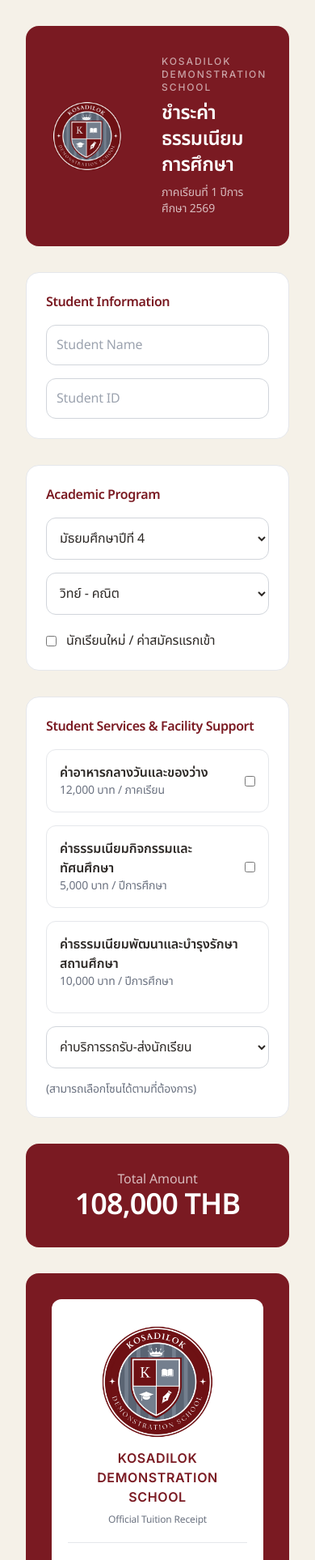
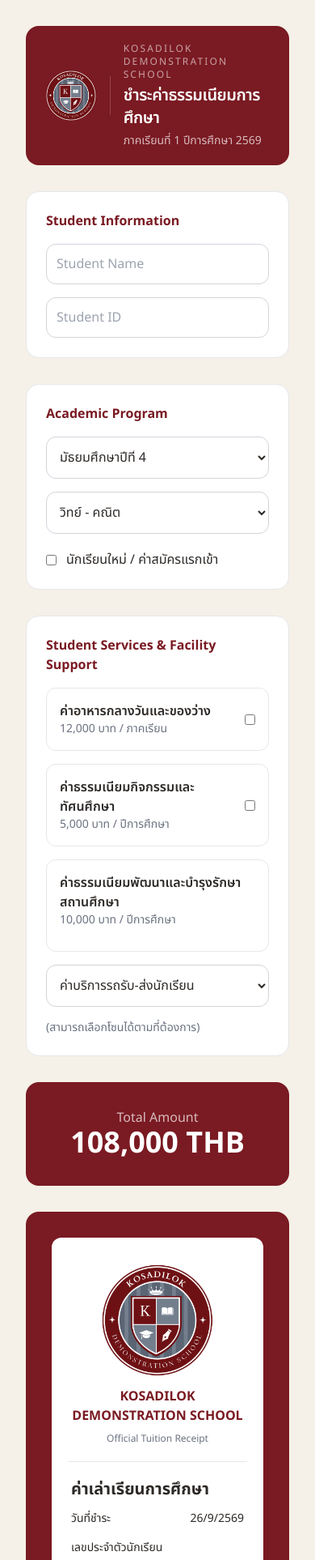
Before and after one commit to kosadilokcenter-commu/tuition-fee-payment-kds, a Next.js app: page / in a window 390 px wide. Shown: the top 1926 px of the page at 81% size. Built offline with nearby package versions, Linux system fonts and the light colour scheme.

Commit message:
Fix header layout and mobile receipt download

```diff
--- a/app/page.tsx
+++ b/app/page.tsx
@@ -1,21 +1,18 @@
 'use client';
 
 import Image from 'next/image';
-import { Inter, Noto_Sans_Thai } from 'next/font/google';
 import { useRef, useState } from 'react';
-import { toJpeg } from 'html-to-image';
-
-const inter = Inter({
-  subsets: ['latin'],
-  display: 'swap',
-  variable: '--font-inter',
-});
+import { Noto_Sans_Thai } from 'next/font/google';
+import { toBlob } from 'html-to-image';
 
 const notoSansThai = Noto_Sans_Thai({
   subsets: ['thai'],
-  display: 'swap',
-  variable: '--font-noto-sans-thai',
+  weight: ['400', '500', '600', '700'],
 });
+
+/* =========================
+   Tuition Database
+========================= */
 
 const tuition = {
   มัธยมศึกษาปีที่_1: {
@@ -163,34 +160,45 @@ const levelLabel = {
 export default function Home() {
   const receiptRef = useRef<HTMLDivElement>(null);
 
+  /* =========================
+     Student Data
+  ========================= */
+
   const [name, setName] = useState('');
   const [studentId, setStudentId] = useState('');
 
-  const [level, setLevel] =
-    useState<keyof typeof tuition>('มัธยมศึกษาปีที่_4');
+  /* =========================
+     Academic Data
+  ========================= */
+
+  const [level, setLevel] = useState<keyof typeof tuition>(
+    'มัธยมศึกษาปีที่_4'
+  );
 
   const [program, setProgram] = useState('วิทย์ - คณิต');
 
   const [firstEntry, setFirstEntry] = useState(false);
+
+  /* =========================
+     Extra Service
+  ========================= */
 
   const [extra, setExtra] = useState({
     food: false,
     activity: false,
   });
 
-  const [busZone, setBusZone] =
-    useState<'none' | 'A' | 'B' | 'C'>('none');
+  const [busZone, setBusZone] = useState<'none' | 'A' | 'B' | 'C'>('none');
 
   const [exporting, setExporting] = useState(false);
 
+  /* =========================
+     Calculate Price
+  ========================= */
+
   const programList = Object.keys(tuition[level].programs);
 
-  const basePrice = (
-    tuition[level].programs as Record<
-      string,
-      { semester: number; yearly: number }
-    >
-  )[program].semester;
+  const basePrice = tuition[level].programs[program].semester;
 
   let admissionFee = 0;
 
@@ -219,21 +227,24 @@ export default function Home() {
 
   const today = new Date().toLocaleDateString('th-TH');
 
+  /* =========================
+     Export Receipt JPG
+  ========================= */
+
   const exportReceipt = async () => {
     if (!receiptRef.current) return;
 
     try {
       setExporting(true);
 
-      if (typeof document !== 'undefined' && document.fonts) {
-        await document.fonts.ready;
-      }
+      await document.fonts.ready;
 
       const element = receiptRef.current;
+
       const width = element.offsetWidth;
       const height = element.scrollHeight;
 
-      const image = await toJpeg(element, {
+      const blob = await toBlob(element, {
         quality: 0.95,
         backgroundColor: '#7A1A22',
         pixelRatio: 3,
@@ -247,17 +258,62 @@ export default function Home() {
         },
       });
 
+      if (!blob) {
+        throw new Error('ไม่สามารถสร้างไฟล์ใบเสร็จได้');
+      }
+
+      const fileName = `KDS-Receipt-${studentId || name || 'student'}.jpg`;
+
+      const file = new File([blob], fileName, {
+        type: 'image/jpeg',
+      });
+
+      /* =========================
+         Mobile Share
+      ========================= */
+
+      if (
+        /iPhone|iPad|iPod|Android/i.test(navigator.userAgent) &&
+        navigator.share &&
+        navigator.canShare &&
+        navigator.canShare({ files: [file] })
+      ) {
+        await navigator.share({
+          files: [file],
+          title: 'KDS Receipt',
+          text: 'ใบเสร็จค่าธรรมเนียมการศึกษา',
+        });
+
+        return;
+      }
+
+      /* =========================
+         Desktop / Android Fallback
+      ========================= */
+
+      const url = URL.createObjectURL(blob);
+
       const link = document.createElement('a');
 
-      link.download = `KDS-Receipt-${studentId || name || 'student'}.jpg`;
-      link.href = image;
+      link.href = url;
+      link.download = fileName;
+      link.style.display = 'none';
 
       document.body.appendChild(link);
       link.click();
       document.body.removeChild(link);
+
+      setTimeout(() => {
+        URL.revokeObjectURL(url);
+      }, 1000);
     } catch (error) {
       console.error(error);
-      alert('Export ใบเสร็จไม่สำเร็จ');
+
+      if (error instanceof DOMException && error.name === 'AbortError') {
+        return;
+      }
+
+      alert('ไม่สามารถดาวน์โหลดใบเสร็จได้ กรุณาลองใหม่อีกครั้ง');
     } finally {
       setExporting(false);
     }
@@ -265,50 +321,37 @@ export default function Home() {
 
   return (
     <main
-      className={`${inter.variable} ${notoSansThai.variable} min-h-screen bg-[#F5F1E8] p-8 text-[#2D2926]`}
-      style={{
-        fontFamily:
-          'var(--font-noto-sans-thai), var(--font-inter), Arial, sans-serif',
-        fontWeight: 400,
-        letterSpacing: '-0.01em',
-      }}
+      className={`${notoSansThai.className} min-h-screen bg-[#F5F1E8] p-8 text-[#2D2926]`}
     >
       {/* =========================
           Minimal Header
       ========================= */}
 
-      <header className="max-w-6xl mx-auto bg-[#7A1A22] rounded-2xl text-white">
-        <div className="px-8 py-9 md:px-12 md:py-10">
-          <div className="flex items-center gap-6">
+      <header className="bg-[#7A1A22] rounded-2xl text-white">
+        <div className="px-6 py-5 md:px-8 md:py-6">
+          <div className="flex items-center gap-4">
             <div className="shrink-0">
               <Image
                 src="/logo-kds.png"
                 alt="KDS Logo"
-                width={88}
-                height={88}
+                width={64}
+                height={64}
                 className="object-contain"
               />
             </div>
 
-            <div className="h-14 w-px bg-white/20" />
+            <div className="h-12 w-px bg-white/20" />
 
             <div>
-              <p
-                className="text-xs md:text-sm text-white/60 tracking-[0.16em] mb-2"
-                style={{
-                  fontFamily:
-                    'var(--font-inter), Arial, sans-serif',
-                  fontWeight: 500,
-                }}
-              >
+              <p className="text-xs md:text-sm text-white/60 tracking-[0.18em] mb-1">
                 KOSADILOK DEMONSTRATION SCHOOL
               </p>
 
-              <h1 className="text-2xl md:text-4xl font-semibold tracking-tight text-white">
+              <h1 className="text-xl md:text-3xl font-semibold tracking-tight text-white">
                 ชำระค่าธรรมเนียมการศึกษา
               </h1>
 
-              <p className="mt-2 text-sm md:text-base text-white/70">
+              <p className="mt-1 text-sm md:text-base text-white/70">
                 ภาคเรียนที่ 1 ปีการศึกษา 2569
               </p>
             </div>
@@ -317,13 +360,11 @@ export default function Home() {
       </header>
 
       <div className="max-w-6xl mx-auto mt-8 space-y-8">
-
         {/* =========================
             Student Info
         ========================= */}
-
         <section className="bg-white rounded-2xl p-6 border text-[#2D2926]">
-          <h2 className="text-[#7A1A22] font-semibold tracking-tight mb-4">
+          <h2 className="text-[#7A1A22] font-bold mb-4">
             Student Information
           </h2>
 
@@ -347,9 +388,8 @@ export default function Home() {
         {/* =========================
             Academic Program
         ========================= */}
-
         <section className="bg-white rounded-2xl p-6 border text-[#2D2926]">
-          <h2 className="text-[#7A1A22] font-semibold tracking-tight mb-4">
+          <h2 className="text-[#7A1A22] font-bold mb-4">
             Academic Program
           </h2>
 
@@ -358,13 +398,10 @@ export default function Home() {
               className="border border-gray-300 bg-white text-[#2D2926] rounded-xl p-3 outline-none focus:border-[#7A1A22]"
               value={level}
               onChange={(e) => {
-                const value =
-                  e.target.value as keyof typeof tuition;
+                const value = e.target.value as keyof typeof tuition;
 
                 setLevel(value);
-                setProgram(
-                  Object.keys(tuition[value].programs)[0]
-                );
+                setProgram(Object.keys(tuition[value].programs)[0]);
               }}
             >
               {Object.keys(tuition).map((item) => (
@@ -400,14 +437,10 @@ export default function Home() {
               <input
                 type="checkbox"
                 checked={firstEntry}
-                onChange={(e) =>
-                  setFirstEntry(e.target.checked)
-                }
+                onChange={(e) => setFirstEntry(e.target.checked)}
               />
 
-              <span>
-                นักเรียนใหม่ / ค่าสมัครแรกเข้า
-              </span>
+              <span>นักเรียนใหม่ / ค่าสมัครแรกเข้า</span>
             </label>
           )}
         </section>
@@ -415,9 +448,8 @@ export default function Home() {
         {/* =========================
             Student Services & Facility Support
         ========================= */}
-
         <section className="bg-white rounded-2xl p-6 border text-[#2D2926]">
-          <h2 className="text-[#7A1A22] font-semibold tracking-tight mb-4">
+          <h2 className="text-[#7A1A22] font-bold mb-4">
             Student Services & Facility Support
           </h2>
 
@@ -484,40 +516,22 @@ export default function Home() {
               className="w-full border border-gray-300 bg-white text-[#2D2926] rounded-xl p-3 outline-none focus:border-[#7A1A22]"
               value={busZone}
               onChange={(e) =>
-                setBusZone(
-                  e.target.value as
-                    | 'none'
-                    | 'A'
-                    | 'B'
-                    | 'C'
-                )
+                setBusZone(e.target.value as 'none' | 'A' | 'B' | 'C')
               }
             >
-              <option
-                value="none"
-                className="bg-white text-[#2D2926]"
-              >
+              <option value="none" className="bg-white text-[#2D2926]">
                 ค่าบริการรถรับ-ส่งนักเรียน
               </option>
 
-              <option
-                value="A"
-                className="bg-white text-[#2D2926]"
-              >
+              <option value="A" className="bg-white text-[#2D2926]">
                 โซน A — 15,000 บาท / ภาคเรียน
               </option>
 
-              <option
-                value="B"
-                className="bg-white text-[#2D2926]"
-              >
+              <option value="B" className="bg-white text-[#2D2926]">
                 โซน B — 20,000 บาท / ภาคเรียน
               </option>
 
-              <option
-                value="C"
-                className="bg-white text-[#2D2926]"
-              >
+              <option value="C" className="bg-white text-[#2D2926]">
                 โซน C — 25,000 บาท / ภาคเรียน
               </option>
             </select>
@@ -531,13 +545,10 @@ export default function Home() {
         {/* =========================
             Total
         ========================= */}
+        <section className="bg-[#7A1A22] text-white rounded-2xl p-8 text-center">
+          <p className="text-white opacity-70">Total Amount</p>
 
-        <section className="bg-[#7A1A22] text-white rounded-2xl p-8 text-center">
-          <p className="text-white opacity-70">
-            Total Amount
-          </p>
-
-          <h2 className="text-4xl font-semibold tracking-tight text-white">
+          <h2 className="text-4xl font-bold text-white">
             {total.toLocaleString()} THB
           </h2>
         </section>
@@ -545,7 +556,6 @@ export default function Home() {
         {/* =========================
             Receipt
         ========================= */}
-
         <div className="flex justify-center">
           <section
             ref={receiptRef}
@@ -561,14 +571,7 @@ export default function Home() {
                   className="mx-auto mb-3 object-contain"
                 />
 
-                <h3
-                  className="font-semibold text-[#7A1A22] tracking-[0.04em]"
-                  style={{
-                    fontFamily:
-                      'var(--font-inter), Arial, sans-serif',
-                    fontWeight: 600,
-                  }}
-                >
+                <h3 className="font-bold text-[#7A1A22]">
                   KOSADILOK
                   <br />
                   DEMONSTRATION SCHOOL
@@ -582,8 +585,8 @@ export default function Home() {
               <div className="border-t border-gray-200 mx-5" />
 
               <div className="px-6 py-5 text-[#2D2926]">
-                <h2 className="text-xl font-semibold tracking-tight text-[#2D2926]">
-                  ค่าธรรมเนียมการศึกษา
+                <h2 className="text-xl font-bold text-[#2D2926]">
+                  ค่าเล่าเรียนการศึกษา
                 </h2>
 
                 <div className="flex justify-between text-sm mt-3 text-[#2D2926]">
@@ -606,10 +609,8 @@ export default function Home() {
 
                 <div className="space-y-3 text-sm text-[#2D2926]">
                   <div className="flex justify-between gap-4">
-                    <span>ค่าธรรมเนียมการศึกษา ภาคเรียนที่ 1/2569</span>
-                    <span>
-                      {basePrice.toLocaleString()}
-                    </span>
+                    <span>ค่าเล่าเรียนปกติ</span>
+                    <span>{basePrice.toLocaleString()}</span>
                   </div>
 
                   <div className="flex justify-between gap-4">
@@ -623,9 +624,7 @@ export default function Home() {
                   {admissionFee > 0 && (
                     <div className="flex justify-between gap-4">
                       <span>ค่าสมัครแรกเข้า</span>
-                      <span>
-                        {admissionFee.toLocaleString()}
-                      </span>
+                      <span>{admissionFee.toLocaleString()}</span>
                     </div>
                   )}
 
@@ -638,42 +637,34 @@ export default function Home() {
 
                   {extra.activity && (
                     <div className="flex justify-between gap-4">
-                      <span>
-                        ค่าธรรมเนียมกิจกรรมและทัศนศึกษา
-                      </span>
+                      <span>ค่าธรรมเนียมกิจกรรมและทัศนศึกษา</span>
                       <span>5,000</span>
                     </div>
                   )}
 
                   {busZone === 'A' && (
                     <div className="flex justify-between gap-4">
-                      <span>
-                        ค่าบริการรถรับ-ส่งนักเรียน โซน A
-                      </span>
+                      <span>ค่าบริการรถรับ-ส่งนักเรียน โซน A</span>
                       <span>15,000</span>
                     </div>
                   )}
 
                   {busZone === 'B' && (
                     <div className="flex justify-between gap-4">
-                      <span>
-                        ค่าบริการรถรับ-ส่งนักเรียน โซน B
-                      </span>
+                      <span>ค่าบริการรถรับ-ส่งนักเรียน โซน B</span>
                       <span>20,000</span>
                     </div>
                   )}
 
                   {busZone === 'C' && (
                     <div className="flex justify-between gap-4">
-                      <span>
-                        ค่าบริการรถรับ-ส่งนักเรียน โซน C
-                      </span>
+                      <span>ค่าบริการรถรับ-ส่งนักเรียน โซน C</span>
                       <span>25,000</span>
                     </div>
                   )}
                 </div>
 
-                <div className="border-t border-gray-200 mt-6 pt-5 flex justify-between font-semibold text-[#2D2926]">
+                <div className="border-t border-gray-200 mt-6 pt-5 flex justify-between font-bold text-[#2D2926]">
                   <span>รวมเป็นจำนวนเงิน</span>
 
                   <span className="text-xl text-[#7A1A22]">
@@ -692,16 +683,13 @@ export default function Home() {
         {/* =========================
             Export Receipt
         ========================= */}
-
         <div className="flex justify-center">
           <button
             onClick={exportReceipt}
             disabled={exporting}
-            className="bg-[#7A1A22] text-white px-8 py-3 rounded-xl font-semibold tracking-tight"
+            className="bg-[#7A1A22] text-white px-8 py-3 rounded-xl font-bold"
           >
-            {exporting
-              ? 'Exporting...'
-              : 'Download Receipt'}
+            {exporting ? 'Exporting...' : 'Download Receipt'}
           </button>
         </div>
       </div>
```
